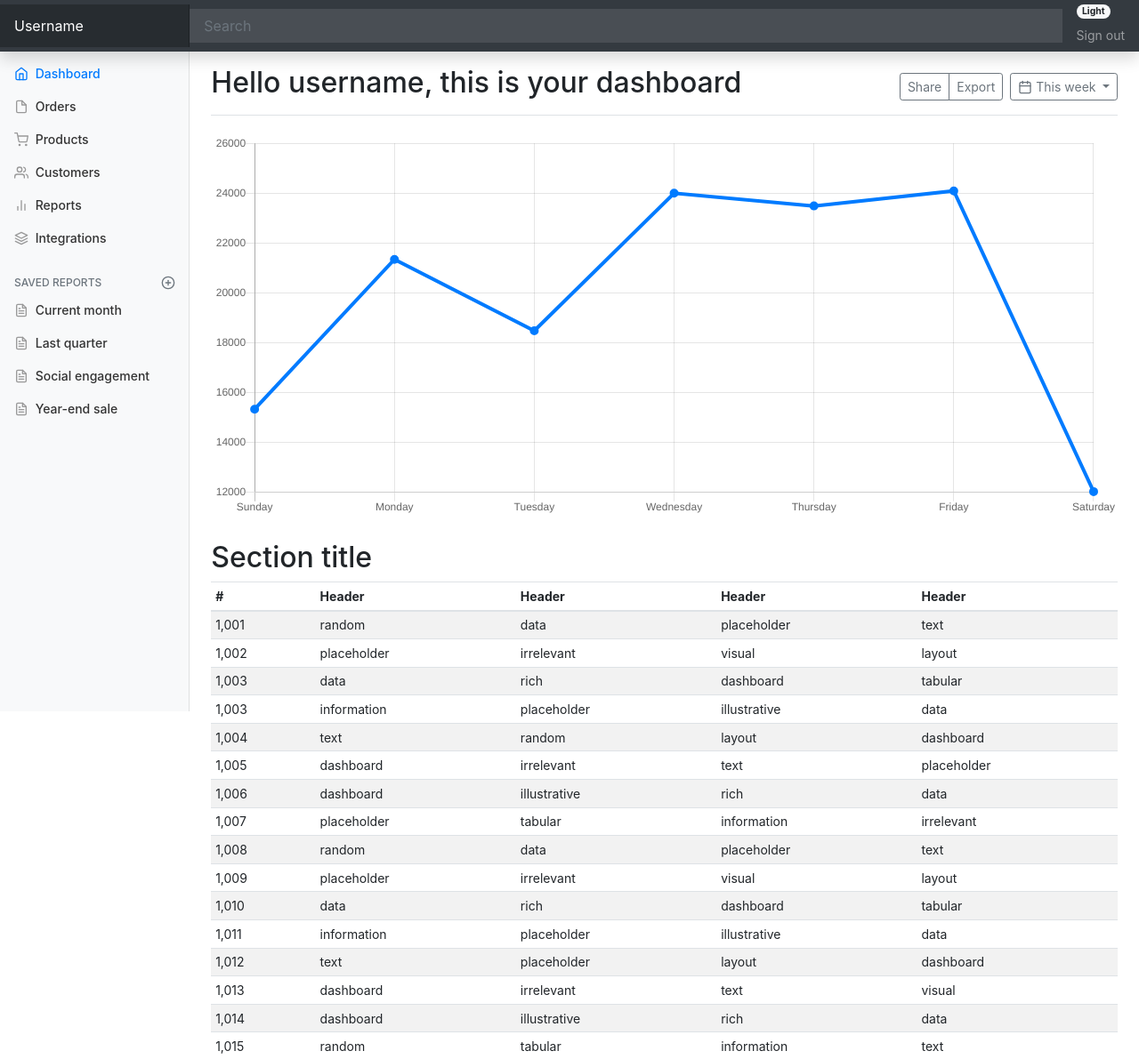
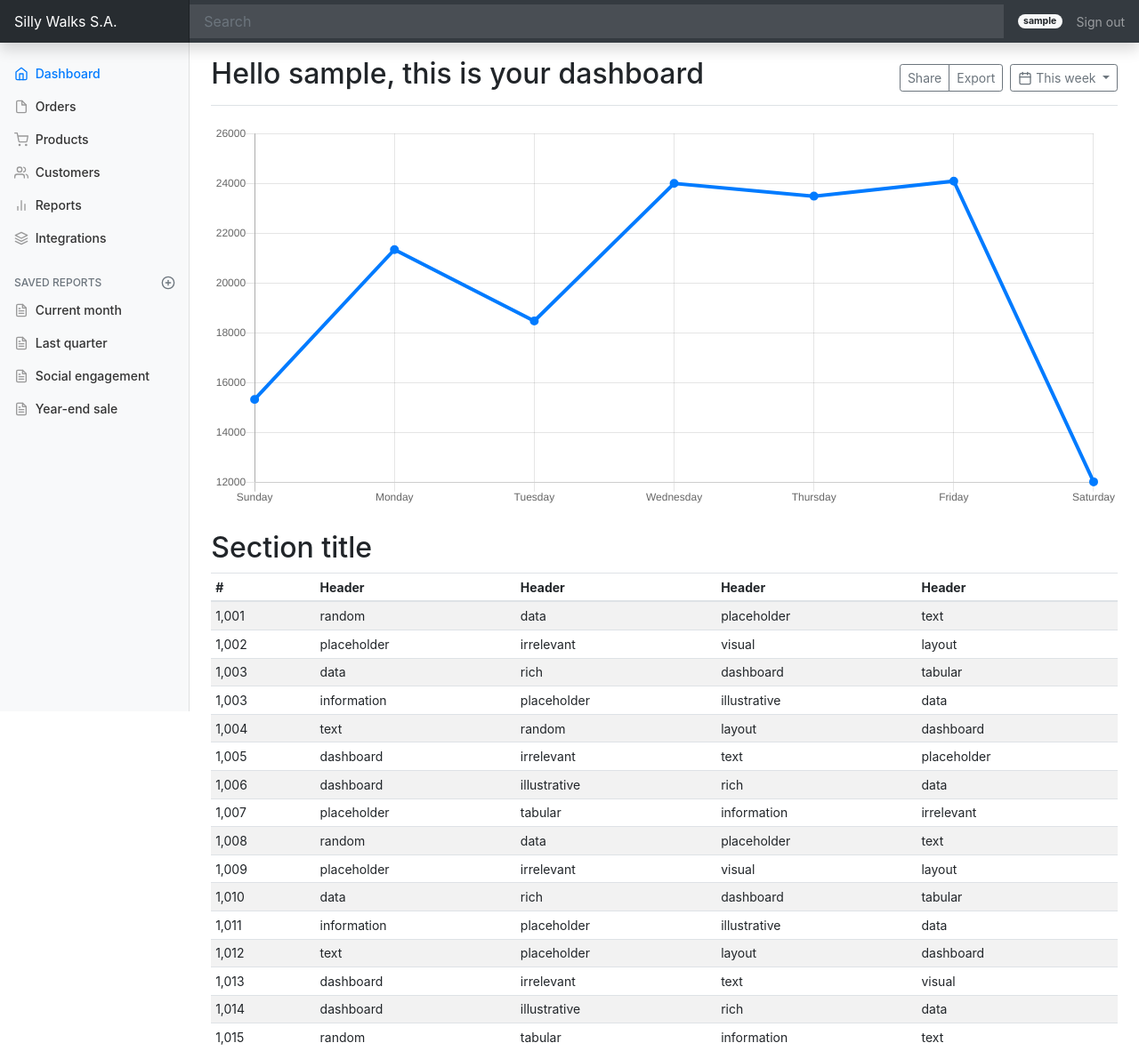
Before and after one commit to Ricard-Garcia/php-session-environment, a PHP site: page /panel.php in a window 1280 px wide. Shown: the top 1191 px of the page at 89% size. Run offline with PHP 8.4, Linux system fonts and the light colour scheme; the visitor is signed in with stand-in values (Sample User, id 1); some libraries are stand-ins or nearby versions.

Commit message:
feat: rendered username variable in dashboard

```diff
--- a/src/panel.php
+++ b/src/panel.php
@@ -1,9 +1,6 @@
 <?php
-    // Starting the session
+// Starting the session
     session_start();
-
-    // Declaring the variable
-    $username = $_SESSION["username"];
 ?>
 
 <!DOCTYPE html>
@@ -41,15 +38,13 @@
   <body>
 
 <nav class="navbar navbar-dark sticky-top bg-dark flex-md-nowrap p-0 shadow">
-  <a class="navbar-brand col-md-3 col-lg-2 mr-0 px-3" href="#">Username</a>
+  <a class="navbar-brand col-md-3 col-lg-2 mr-0 px-3" href="./index.php">Silly Walks S.A.</a>
   <button class="navbar-toggler position-absolute d-md-none collapsed" type="button" data-toggle="collapse" data-target="#sidebarMenu" aria-controls="sidebarMenu" aria-expanded="false" aria-label="Toggle navigation">
     <span class="navbar-toggler-icon"></span>
   </button>
-  <input class="form-control form-control-dark w-100" type="text" placeholder="Search" aria-label="Search">
-  <ul class="navbar-nav px-3">
-    <li class="nav-item text-nowrap">
-        <span class="badge badge-pill badge-light">Light</span>
-    </li>
+  <input class="form-control form-control-dark w-100 mr-3" type="text" placeholder="Search" aria-label="Search">
+  <span class="badge badge-pill badge-light"><?= $_SESSION["username"] ?></span>
+  <ul class="d-flex navbar-nav px-3">
     <li class="nav-item text-nowrap">
       <a class="nav-link" href="#">Sign out</a>
     </li>
@@ -136,7 +131,7 @@
 
     <main role="main" class="col-md-9 ml-sm-auto col-lg-10 px-md-4">
       <div class="d-flex justify-content-between flex-wrap flex-md-nowrap align-items-center pt-3 pb-2 mb-3 border-bottom">
-        <h1 class="h2">Hello username, this is your dashboard</h1>
+        <h1 class="h2">Hello <?= $_SESSION["username"] ?>, this is your dashboard</h1>
         <div class="btn-toolbar mb-2 mb-md-0">
           <div class="btn-group mr-2">
             <button type="button" class="btn btn-sm btn-outline-secondary">Share</button>
```
